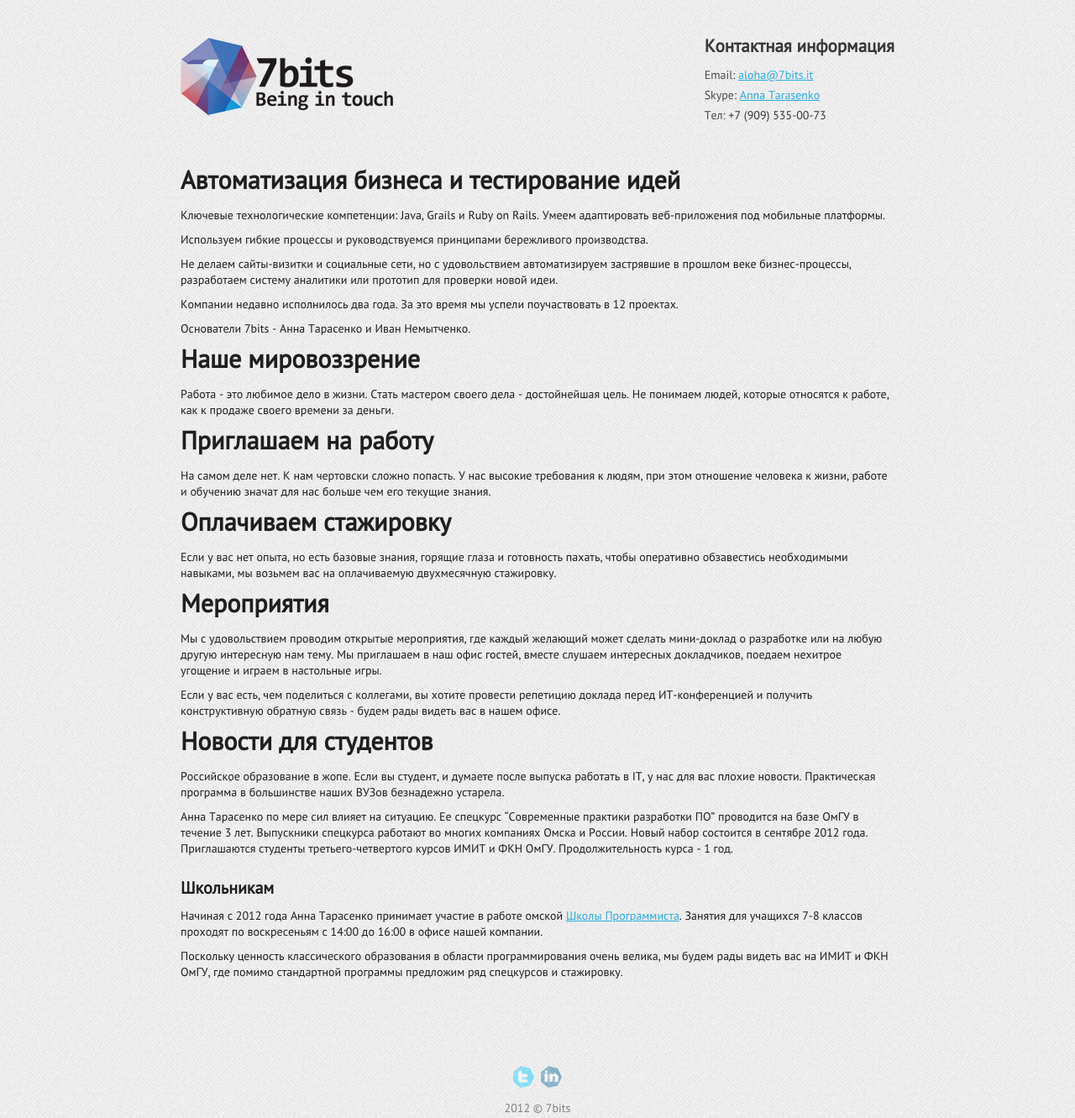
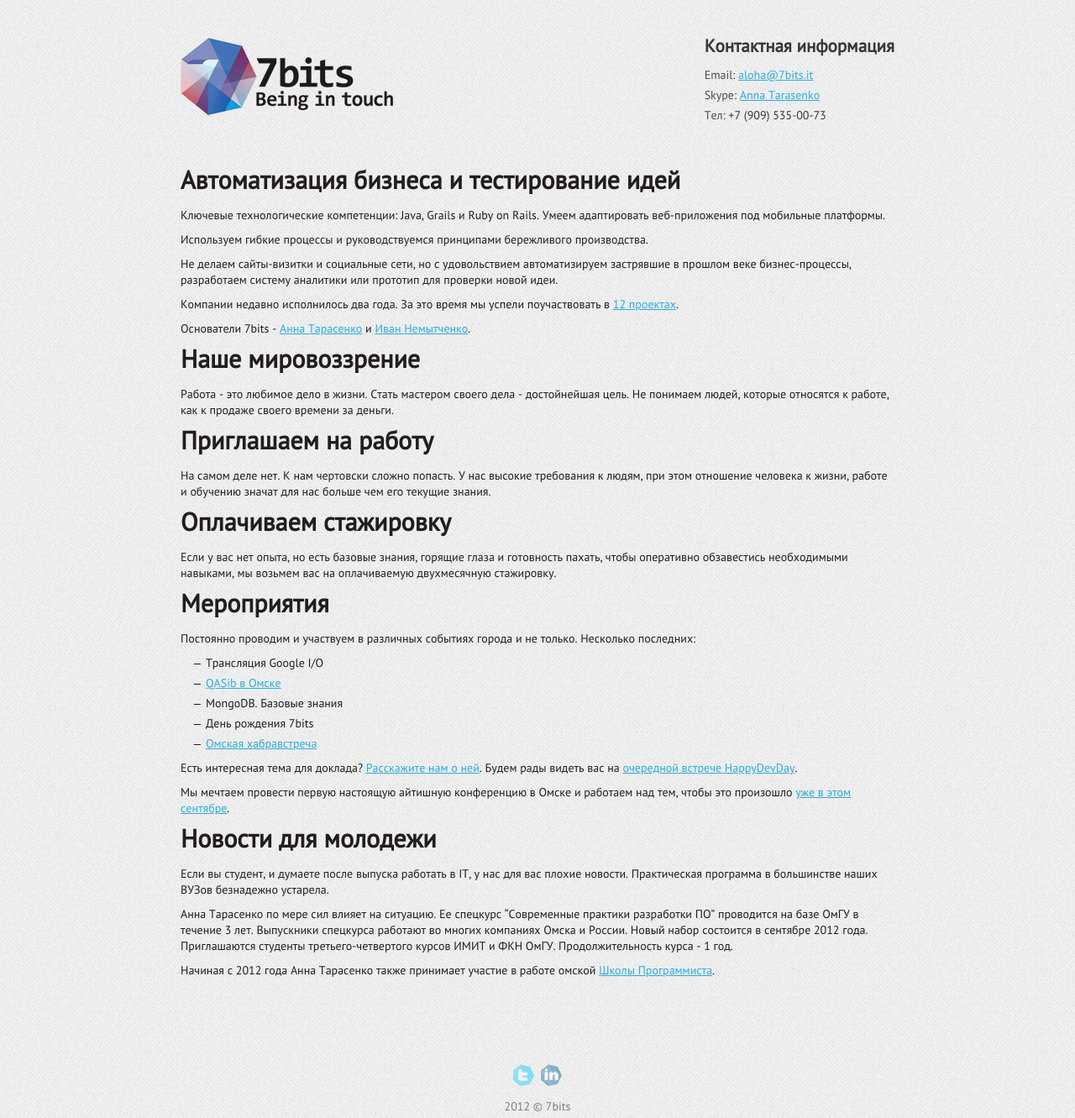
Before and after one commit to AnnieOmsk/7bits, a Jekyll site: the page built from index.md, in a window 1280 px wide. Shown: the whole page at 84% size. Built offline with Jekyll 4.4.1, drawn with Linux system fonts in a browser that asks for light colours; Markdown is read by kramdown in place of the engine named in the settings.

Commit message:
Updated index.md

```diff
--- a/index.md
+++ b/index.md
@@ -3,7 +3,6 @@ layout: default
 title: Компания
 ---
 #Автоматизация бизнеса и тестирование идей
-
 Ключевые технологические компетенции: Java, Grails и Ruby on Rails.
 Умеем адаптировать веб-приложения под мобильные платформы.
 
@@ -11,10 +10,10 @@ title: Компания
 
 Не делаем сайты-визитки и социальные сети, но с удовольствием автоматизируем застрявшие в прошлом веке бизнес-процессы, разработаем систему аналитики или прототип для проверки новой идеи.
 
-Компании недавно исполнилось два года. За это время мы успели поучаствовать в 12 проектах.
-<!-- Мы несколько раз работали как субподрядчики и нам, в отличие от заказчика, это не понравилось. +ссылку на пост почему нам не нравится работать через субподряд -->
+Компании недавно исполнилось два года. За это время мы успели поучаствовать в [12 проектах](портфолио).
+<!-- Мы несколько раз работали как субподрядчики. Заказчикам понравилось, а [нам не очень](ссылка на пост почему нам не нравится работать через субподряд).  -->
 
-Основатели 7bits - Анна Тарасенко и Иван Немытченко.
+Основатели 7bits - [Анна Тарасенко](→) и [Иван Немытченко](→).
 
 #Наше мировоззрение
 Работа - это любимое дело в жизни. Стать мастером своего дела - достойнейшая цель.
@@ -27,22 +26,25 @@ title: Компания
 Если у вас нет опыта, но есть базовые знания, горящие глаза и готовность пахать, чтобы оперативно обзавестись необходимыми навыками, мы возьмем вас на оплачиваемую двухмесячную стажировку.
 
 #Мероприятия
+Постоянно проводим и участвуем в различных событиях города и не только.
+Несколько последних:
+  * Трансляция Google I/O
+  * [QASib в Омске]()
+  * MongoDB. Базовые знания
+  * День рождения 7bits
+  * [Омская хабравстреча]()
 
-Мы с удовольствием проводим открытые мероприятия, где каждый желающий может сделать мини-доклад о разработке или на любую другую интересную нам тему. Мы приглашаем в наш офис гостей, вместе слушаем интересных докладчиков, поедаем нехитрое угощение и играем в настольные игры.
+Есть интересная тема для доклада? [Расскажите нам о ней](→).
+Будем рады видеть вас на [очередной встрече HappyDevDay](→).
 
-Если у вас есть, чем поделиться с коллегами, вы хотите провести репетицию доклада перед ИТ-конференцией и получить конструктивную обратную связь - будем рады видеть вас в нашем офисе.
+Мы мечтаем провести первую настоящую айтишную конференцию в Омске и работаем над тем, чтобы это произошло [уже в этом сентябре](→).
 
-#Новости для студентов
-
-Российское образование в жопе. Если вы студент, и думаете после выпуска работать в IT, у нас для вас плохие новости. Практическая программа в большинстве наших ВУЗов безнадежно устарела.
+#Новости для молодежи
+Если вы студент, и думаете после выпуска работать в IT, у нас для вас плохие новости. Практическая программа в большинстве наших ВУЗов безнадежно устарела.
 
 Анна Тарасенко по мере сил влияет на ситуацию. Ее спецкурс "Современные&nbsp;практики&nbsp;разработки&nbsp;ПО" проводится на базе ОмГУ в течение 3 лет.
 Выпускники спецкурса работают во многих компаниях Омска и России.
 Новый набор состоится в сентябре 2012 года. Приглашаются студенты третьего-четвертого курсов ИМИТ и ФКН ОмГУ. Продолжительность курса - 1 год.
 
-###Школьникам
-
-Начиная с 2012 года Анна Тарасенко принимает участие в работе омской [Школы Программиста](http://progschool.ru).
-Занятия для учащихся 7-8 классов проходят по воскресеньям с 14:00 до 16:00 в офисе нашей компании.
-
-Поскольку ценность классического образования в области программирования очень велика, мы будем рады видеть вас на ИМИТ и ФКН ОмГУ, где помимо стандартной программы предложим ряд спецкурсов и стажировку.
+Начиная с 2012 года Анна Тарасенко также принимает участие в работе омской [Школы Программиста](http://progschool.ru).
+<!--Занятия для учащихся 7-8 классов проходят по воскресеньям с 14:00 до 16:00 в офисе компании.-->
```
